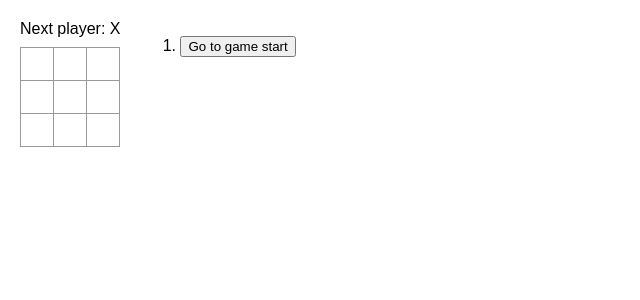
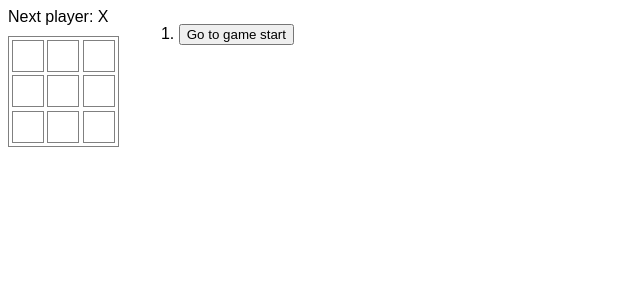
Before and after one commit to rmkane/react-tic-tac-toe, a React (Vite) app: page / in a window 1280 px wide. Shown: the top 300 px of the page, without its empty margins (0-640 px from the left). Built offline with nearby package versions, Linux system fonts and the light colour scheme.

Commit message:
Convert to grid layout

```diff
--- a/src/App.jsx
+++ b/src/App.jsx
@@ -15,39 +15,30 @@ function Board({ xIsNext, squares, onPlay }) {
       return;
     }
     const nextSquares = [...squares];
-    if (xIsNext) {
-      nextSquares[i] = "X";
-    } else {
-      nextSquares[i] = "O";
-    }
+    nextSquares[i] = xIsNext ? "X" : "O";
+
     onPlay(nextSquares);
   }
 
   const winner = calculateWinner(squares);
   let status;
   if (winner) {
-    status = "Winner: " + winner;
+    status = `Winner: ${winner}`;
   } else {
-    status = "Next player: " + (xIsNext ? "X" : "O");
+    status = `Next player: ${xIsNext ? "X" : "O"}`;
   }
 
   return (
     <>
       <div className="status">{status}</div>
-      <div className="board-row">
-        <Square value={squares[0]} onSquareClick={() => handleClick(0)} />
-        <Square value={squares[1]} onSquareClick={() => handleClick(1)} />
-        <Square value={squares[2]} onSquareClick={() => handleClick(2)} />
-      </div>
-      <div className="board-row">
-        <Square value={squares[3]} onSquareClick={() => handleClick(3)} />
-        <Square value={squares[4]} onSquareClick={() => handleClick(4)} />
-        <Square value={squares[5]} onSquareClick={() => handleClick(5)} />
-      </div>
-      <div className="board-row">
-        <Square value={squares[6]} onSquareClick={() => handleClick(6)} />
-        <Square value={squares[7]} onSquareClick={() => handleClick(7)} />
-        <Square value={squares[8]} onSquareClick={() => handleClick(8)} />
+      <div className="board">
+        {squares.map((value, index) => (
+          <Square
+            key={index}
+            value={value}
+            onSquareClick={() => handleClick(index)}
+          />
+        ))}
       </div>
     </>
   );
@@ -72,7 +63,7 @@ export default function Game() {
   const moves = history.map((squares, move) => {
     let description;
     if (move > 0) {
-      description = "Go to move #" + move;
+      description = `Go to move #${move}`;
     } else {
       description = "Go to game start";
     }
@@ -95,19 +86,20 @@ export default function Game() {
   );
 }
 
+const winningCombos = [
+  [0, 1, 2], // Horizontal
+  [3, 4, 5],
+  [6, 7, 8],
+  [0, 3, 6], // Vertical
+  [1, 4, 7],
+  [2, 5, 8],
+  [0, 4, 8], // Diagonal
+  [2, 4, 6],
+];
+
 function calculateWinner(squares) {
-  const lines = [
-    [0, 1, 2],
-    [3, 4, 5],
-    [6, 7, 8],
-    [0, 3, 6],
-    [1, 4, 7],
-    [2, 5, 8],
-    [0, 4, 8],
-    [2, 4, 6],
-  ];
-  for (let i = 0; i < lines.length; i++) {
-    const [a, b, c] = lines[i];
+  for (let i = 0; i < winningCombos.length; i++) {
+    const [a, b, c] = winningCombos[i];
     if (squares[a] && squares[a] === squares[b] && squares[a] === squares[c]) {
       return squares[a];
     }
--- a/src/index.css
+++ b/src/index.css
@@ -1,10 +1,11 @@
-* {
+*,
+*::before,
+*::after {
   box-sizing: border-box;
 }
 
 body {
   font-family: sans-serif;
-  margin: 20px;
   padding: 0;
 }
 
@@ -46,40 +47,33 @@ ul {
   padding-inline-start: 20px;
 }
 
-* {
-  box-sizing: border-box;
-}
-
-body {
-  font-family: sans-serif;
-  margin: 20px;
-  padding: 0;
+.board {
+  display: grid;
+  grid-template-columns: repeat(3, auto);
+  gap: 0.2rem;
+  margin: 0;
+  padding: 0.2rem;
+  border: thin solid grey;
 }
 
 .square {
+  display: flex;
+  align-items: center;
+  justify-content: center;
   background: #fff;
-  border: 1px solid #999;
-  float: left;
-  font-size: 24px;
+  margin: 0;
+  padding: 0;
+  border: thin solid grey;
+  font-size: 1.8rem;
   font-weight: bold;
-  line-height: 34px;
-  height: 34px;
-  margin-right: -1px;
-  margin-top: -1px;
-  padding: 0;
-  text-align: center;
-  width: 34px;
-}
-
-.board-row:after {
-  clear: both;
-  content: '';
-  display: table;
+  height: 2rem;
+  width: 2rem;
 }
 
 .status {
   margin-bottom: 10px;
 }
+
 .game {
   display: flex;
   flex-direction: row;
```
